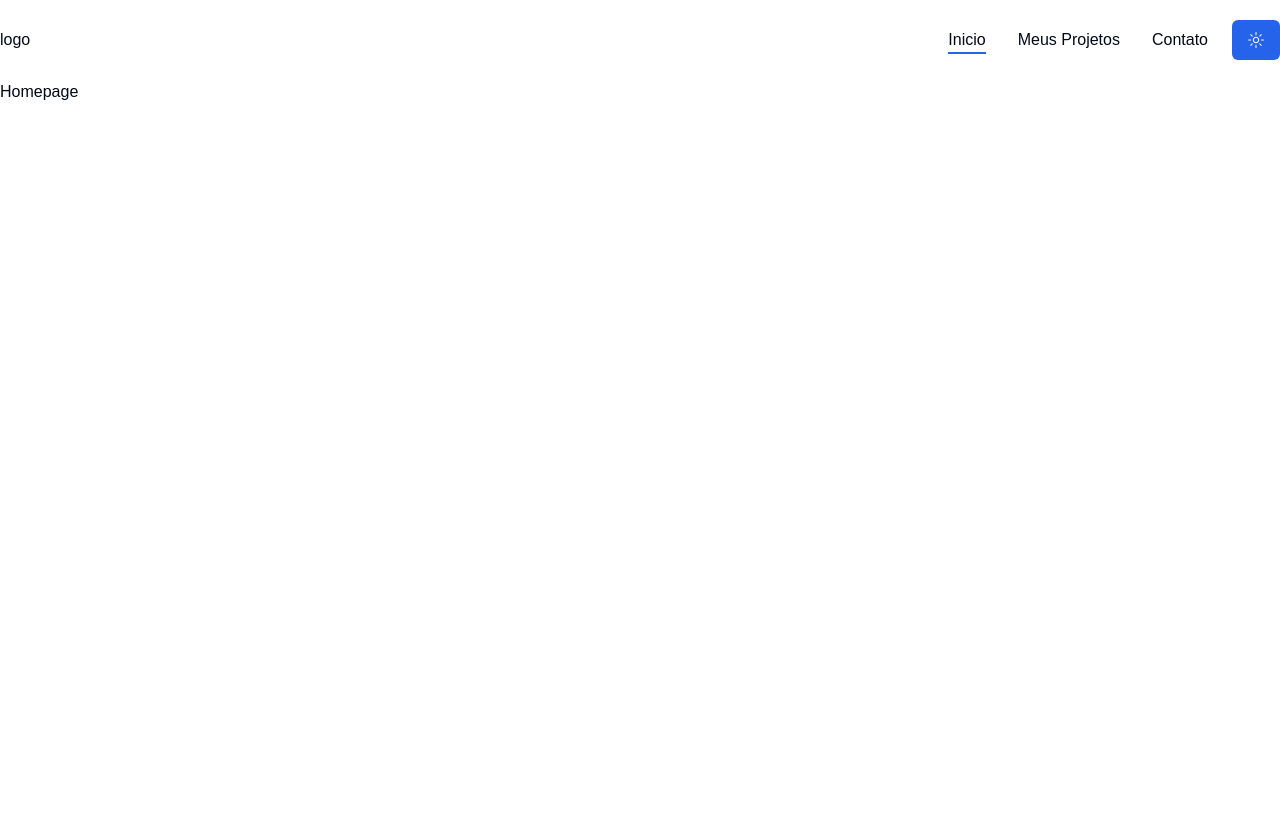
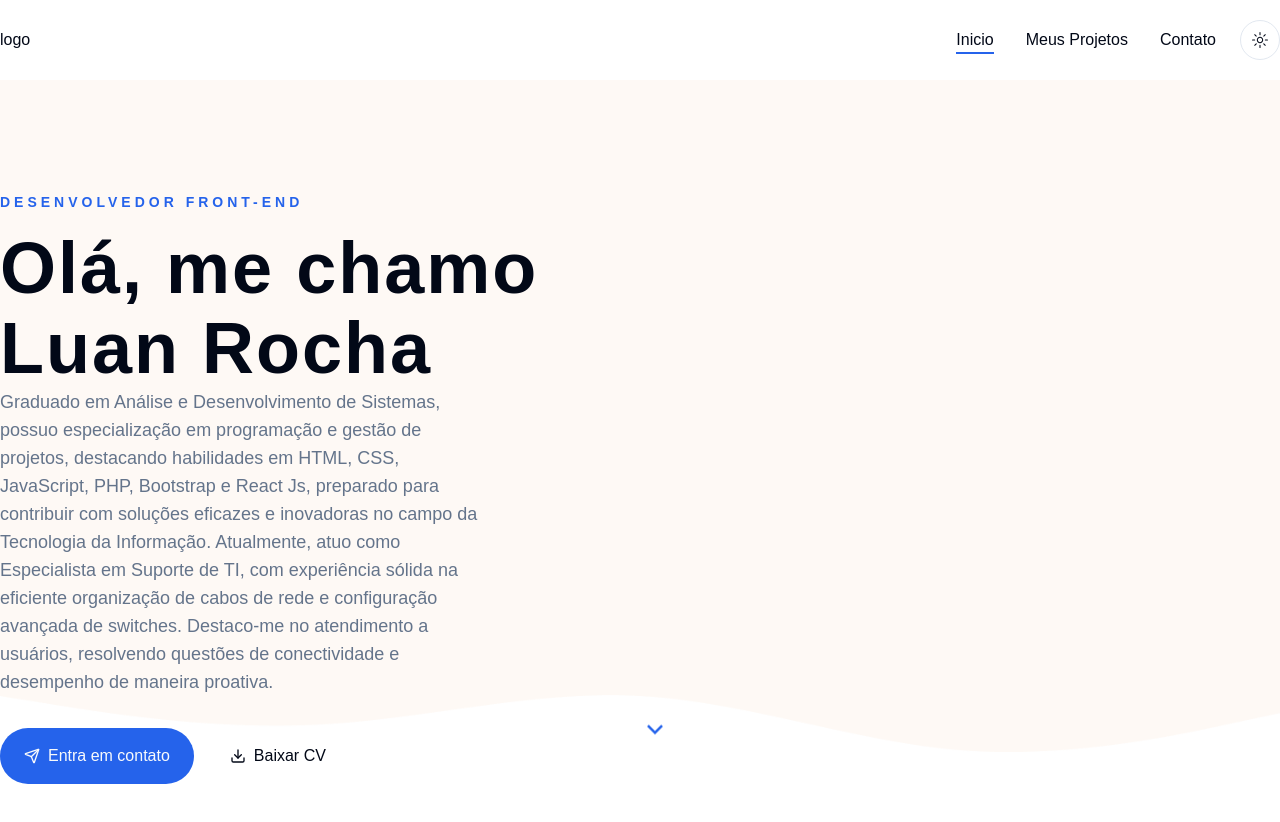
Before and after one commit to LuanRoch/luan-rocha, a Next.js app: page / in a window 1280 px wide. Shown: the top 822 px of the page. Before the commit the page ends 800 px from the top, so only its background shows below. Built offline with nearby package versions, Linux system fonts and the light colour scheme.

Commit message:
feat:Hero

```diff
--- a/app/globals.css
+++ b/app/globals.css
@@ -75,3 +75,10 @@
     @apply bg-background text-foreground;
   }
 }
+.h1 {
+  @apply text-6xl xl:text-[72px] xl:leading-[80px] tracking-[2px] font-bold;
+}
+
+.subtitle {
+  @apply text-muted-foreground text-lg mb-8 font-light;
+}
--- a/app/page.jsx
+++ b/app/page.jsx
@@ -1,6 +1,8 @@
+import Hero from "@/components/Hero"
+export default function Home() {
+  return <main>
+    <Hero />
+  </main>
 
-export default function Home() {
-  return (<main>Homepage</main>
 
-  );
 }
--- /dev/null
+++ b/components/Badge.jsx
@@ -0,0 +1,9 @@
+import React from 'react'
+
+const Badge = () => {
+  return (
+    <div>Badge</div>
+  )
+}
+
+export default Badge
--- /dev/null
+++ b/components/DevImg.jsx
@@ -0,0 +1,9 @@
+import React from 'react'
+
+const DevImg = () => {
+  return (
+    <div>DevImg</div>
+  )
+}
+
+export default DevImg
--- /dev/null
+++ b/components/Hero.jsx
@@ -0,0 +1,55 @@
+import Link from "next/link"
+import { Button } from "./ui/button"
+import { Download, Send } from "lucide-react"
+
+import {
+  RiBriefcase4Fill,
+  RiteamFill,
+  RitodoFill,
+  RiArrowDownSLine,
+} from 'react-icons/ri';
+
+import DevImg from "./DevImg";
+import Badge from "./Badge";
+import Socials from "./Socials";
+
+
+
+const Hero = () => {
+  return (
+    <section className="py-12 xl:py-24 h-[84vh] xl:pt-28 bg-hero bg-no-repeat bg-bottom bg-cover dark:bg-none">
+      <div className="container mx-auto">
+        <div className="flex justify-between gap-x-8">
+          {/* texto */}
+          <div className="flex max-w-[600px] flex-col justify-center mx-auto xl:mx-0 text-center xl:text-left">
+            <div className="text-sm uppercase font-semibold mb-4 text-primary tracking-[4px]">Desenvolvedor Front-End</div>
+            <h1 className='h1'>Olá, me chamo Luan Rocha</h1>
+            <p className="subtitle max-w-[490px] mx-auto xl:mx-0">Graduado em Análise e Desenvolvimento de Sistemas, possuo especialização em programação e gestão de projetos,
+              destacando habilidades em HTML, CSS, JavaScript, PHP, Bootstrap e React Js, preparado para contribuir com soluções
+              eficazes e inovadoras no campo da Tecnologia da Informação. Atualmente, atuo como Especialista em Suporte de TI,
+              com experiência sólida na eficiente organização de cabos de rede e configuração avançada de switches. Destaco-me no
+              atendimento a usuários, resolvendo questões de conectividade e desempenho de maneira proativa.</p>
+            <div className="flex flex-col gap-y-3 md:flex-row gap-x-3 mx-auto xl:mx-0 mb-12">
+              <Link href= '/contact'>
+                <Button className= 'gap-x-2'><Send size={18}/>
+                Entra em contato
+                </Button>
+              </Link>
+              <Button variant='secundary' className= 'gap-x-2'><Download size={18}/>
+                Baixar CV
+                </Button>
+            </div>
+          </div>
+          {/* imagem */}
+          <div className="hidden flex-relative">imagem</div>
+        </div>
+        {/* icon */}
+        <div className="hidden md:flex absolute left-2/4 bottom-44 xl:bottom-12 animate-bounce">
+          <RiArrowDownSLine className="text-3xl text-primary" />
+        </div>
+      </div>
+    </section>
+  )
+}
+
+export default Hero
--- /dev/null
+++ b/components/Socials.jsx
@@ -0,0 +1,9 @@
+import React from 'react'
+
+const Socials = () => {
+  return (
+    <div>Socials</div>
+  )
+}
+
+export default Socials
--- a/components/ThemeToggle.jsx
+++ b/components/ThemeToggle.jsx
@@ -10,7 +10,7 @@
     const { theme, setTheme } = useTheme ();
     return (
         <div>
-            <Button onClick={() => setTheme (theme === 'dark' ? 'light' : 'dark')}>
+            <Button variant="outline" size='icon' onClick={() => setTheme (theme === 'dark' ? 'light' : 'dark')}>
                 <SunIcon className='h-[1.2rem] rotate-0 scale-100 transition-all dark:rotate-90 dark:scale-0' />
                 <MoonIcon className='absolute h-[1.2rem] w-[1.2rem] rotate-90 scale-0 transition-all dark:rotate-0 dark:scale-100' />
             </Button>
--- a/components/ui/button.jsx
+++ b/components/ui/button.jsx
@@ -5,7 +5,7 @@
 import { cn } from "@/lib/utils"
 
 const buttonVariants = cva(
-  "inline-flex items-center justify-center gap-2 whitespace-nowrap rounded-md text-sm font-medium ring-offset-background transition-colors focus-visible:outline-none focus-visible:ring-2 focus-visible:ring-ring focus-visible:ring-offset-2 disabled:pointer-events-none disabled:opacity-50 [&_svg]:pointer-events-none [&_svg]:size-4 [&_svg]:shrink-0",
+  "inline-flex items-center justify-center gap-2 whitespace-nowrap rounded-full text-base font-medium ring-offset-background transition-colors focus-visible:outline-none focus-visible:ring-2 focus-visible:ring-ring focus-visible:ring-offset-2 disabled:pointer-events-none disabled:opacity-50 [&_svg]:pointer-events-none [&_svg]:size-4 [&_svg]:shrink-0",
   {
     variants: {
       variant: {
@@ -20,7 +20,7 @@
         link: "text-primary underline-offset-4 hover:underline",
       },
       size: {
-        default: "h-10 px-4 py-2",
+        default: "h-[56px] px-6 py-2",
         sm: "h-9 rounded-md px-3",
         lg: "h-11 rounded-md px-8",
         icon: "h-10 w-10",
--- a/package.json
+++ b/package.json
@@ -17,7 +17,7 @@
     "@radix-ui/react-tabs": "^1.1.1",
     "class-variance-authority": "^0.7.0",
     "clsx": "^2.1.1",
-    "framer-motion": "^11.11.10",
+    "framer-motion": "^11.11.11",
     "lucide-react": "^0.454.0",
     "next": "15.0.2",
     "next-themes": "^0.3.0",
--- a/tailwind.config.js
+++ b/tailwind.config.js
@@ -1,3 +1,5 @@
+const { animate } = require('framer-motion');
+
 /** @type {import('tailwindcss').Config} */
 module.exports = {
 	darkMode: ["class"],
@@ -54,8 +56,22 @@
 				lg: 'var(--radius)',
 				md: 'calc(var(--radius) - 2px)',
 				sm: 'calc(var(--radius) - 4px)'
+			},
+			keyframes: {
+				"accordion-up": {
+					form: { height: "var(--radix-accordion-content-height)" },
+					to: { height: 0 },
+				},
+				animate:{
+					"accordion-down":"accordion-down 0.2s ease-out",
+					"accordion-up":"accordion-up 0.2s ease-out",
+
 				}
-  	}
+			},
+			backgroundImage: {
+				hero: 'url(/hero/hero-bg.png)'
+			},
+		},
 	},
 	plugins: [require("tailwindcss-animate")],
 };
```
Also changed, not shown: 1 other file (tests, documents, lock files or other folders). Lines whose indentation alone changed are shown as unchanged.
